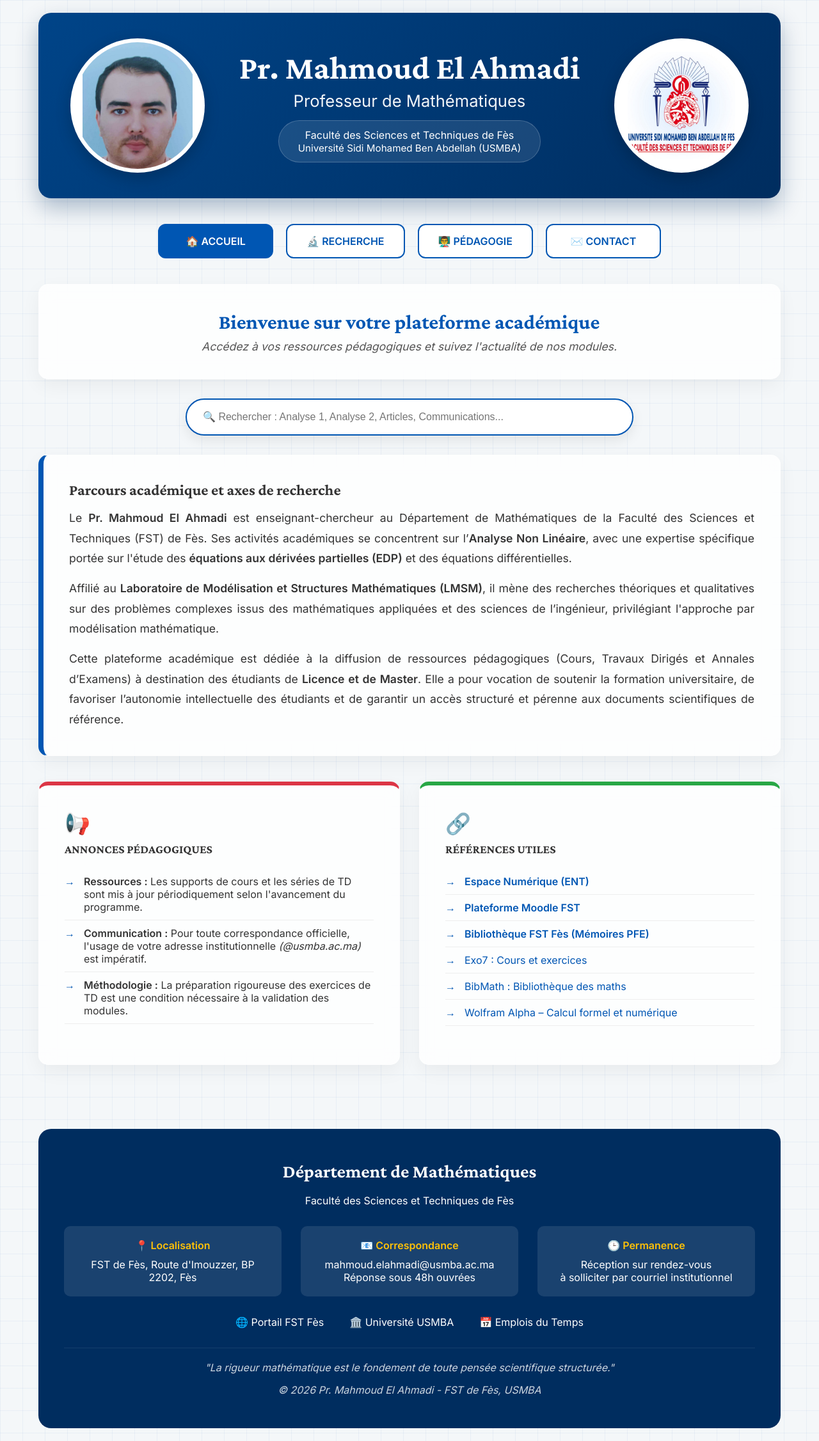
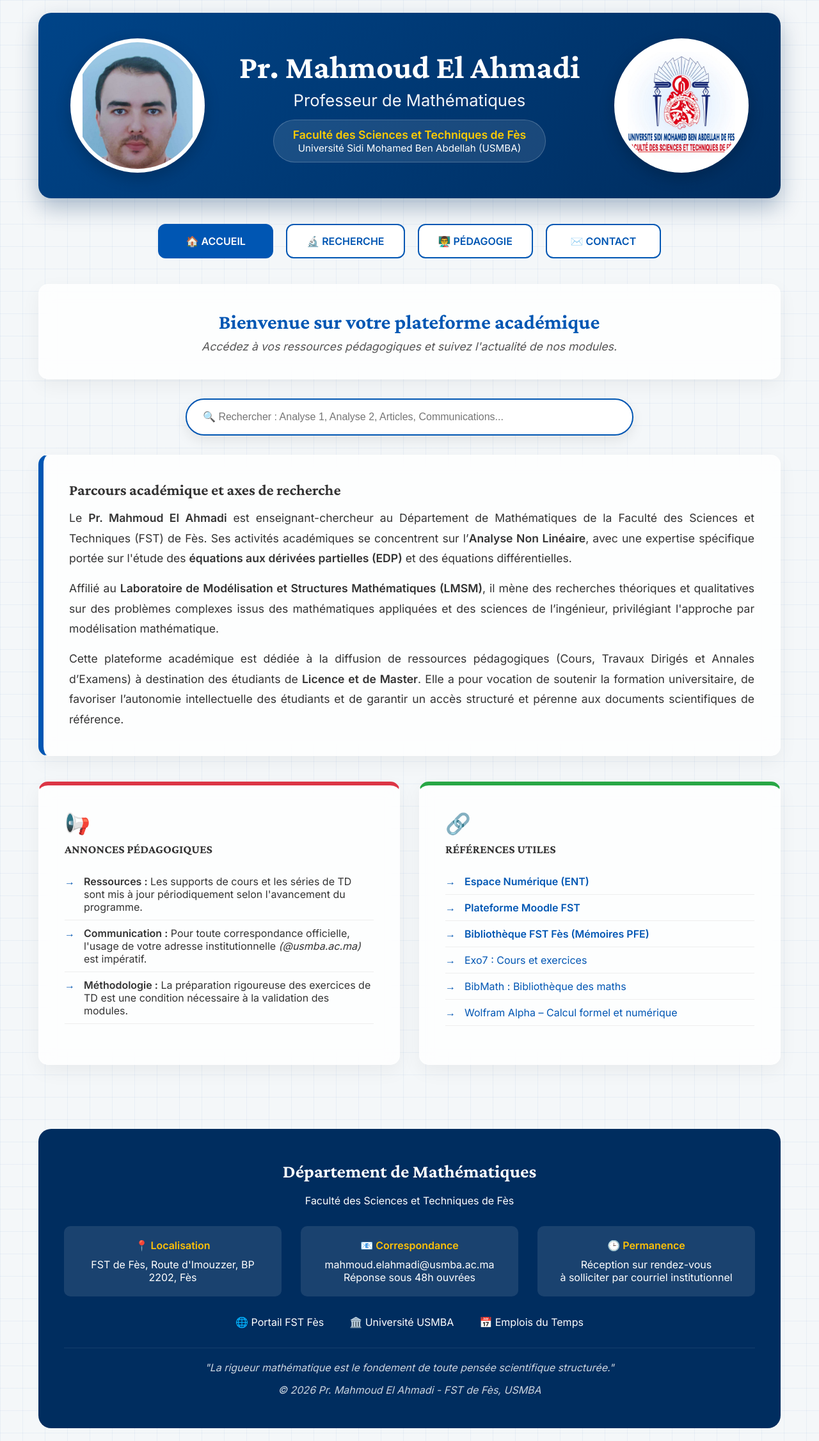
Before and after one commit to mahmoudmath/mahmoudmath.github.io, a Jekyll site: the page index.html, which Jekyll copies as it is, in a window 1280 px wide. Shown: the whole page at 64% size. Built offline with Jekyll 4.4.1, drawn with Linux system fonts in a browser that asks for light colours.

Commit message:
Update index.html

```diff
--- a/index.html
+++ b/index.html
@@ -5,12 +5,11 @@
     <meta name="viewport" content="width=device-width, initial-scale=1.0">
     <title>Pr. Mahmoud El Ahmadi - Espace Académique</title>
     <link rel="stylesheet" href="style.css">
-    <!-- Bibliothèque pour le dynamisme -->
     <link href="https://unpkg.com/aos@2.3.1/dist/aos.css" rel="stylesheet">
 </head>
 <body>
     <div class="container">
-        <!-- EN-TÊTE PRESTIGIEUX (data-aos ajouté) -->
+        <!-- EN-TÊTE CORRIGÉ (Image entière + Badge Jaune) -->
         <header class="professor-header" data-aos="fade-down">
            <div class="header-photo">
                 <img src="assets/pdf/photo-prof.jpg" alt="Pr. Mahmoud El Ahmadi">
@@ -20,7 +19,7 @@
                 <div class="professor-title">Professeur de Mathématiques</div>
 
                 <div class="institution-badge">
-                    <span class="university-highlight">Faculté des Sciences et Techniques de Fès</span><br>
+                    <span class="faculty-highlight">Faculté des Sciences et Techniques de Fès</span><br>
                     <span style="font-size: 0.95em;">Université Sidi Mohamed Ben Abdellah (USMBA)</span>
                 </div>
             </div>
@@ -43,10 +42,9 @@
             <p style="font-style: italic; font-size: 1.1em; color: #555;">Accédez à vos ressources pédagogiques et suivez l'actualité de nos modules.</p>
         </div>
 
-        <!-- RECHERCHE AMÉLIORÉE -->
+        <!-- RECHERCHE -->
         <div class="search-container" style="position: relative;" data-aos="fade-up">
             <input type="text" id="searchInput" class="search-bar" placeholder="🔍 Rechercher : Analyse 1, Analyse 2, Articles, Communications...">
-
             <div id="searchResultsBox" style="display:none; position: absolute; width: 100%; z-index: 100; background: white; padding: 15px; border-radius: 20px; border: 2px solid #0056b3; margin-top: 10px; box-shadow: 0 8px 25px rgba(0,0,0,0.15);">
                 <p style="font-weight: bold; color: #0056b3; margin-bottom: 10px;">Résultats trouvés :</p>
                 <div id="linksContainer" style="display: flex; flex-direction: column; gap: 8px;"></div>
```
Also changed, not shown: other parts of index.html (+0 -5 lines).
